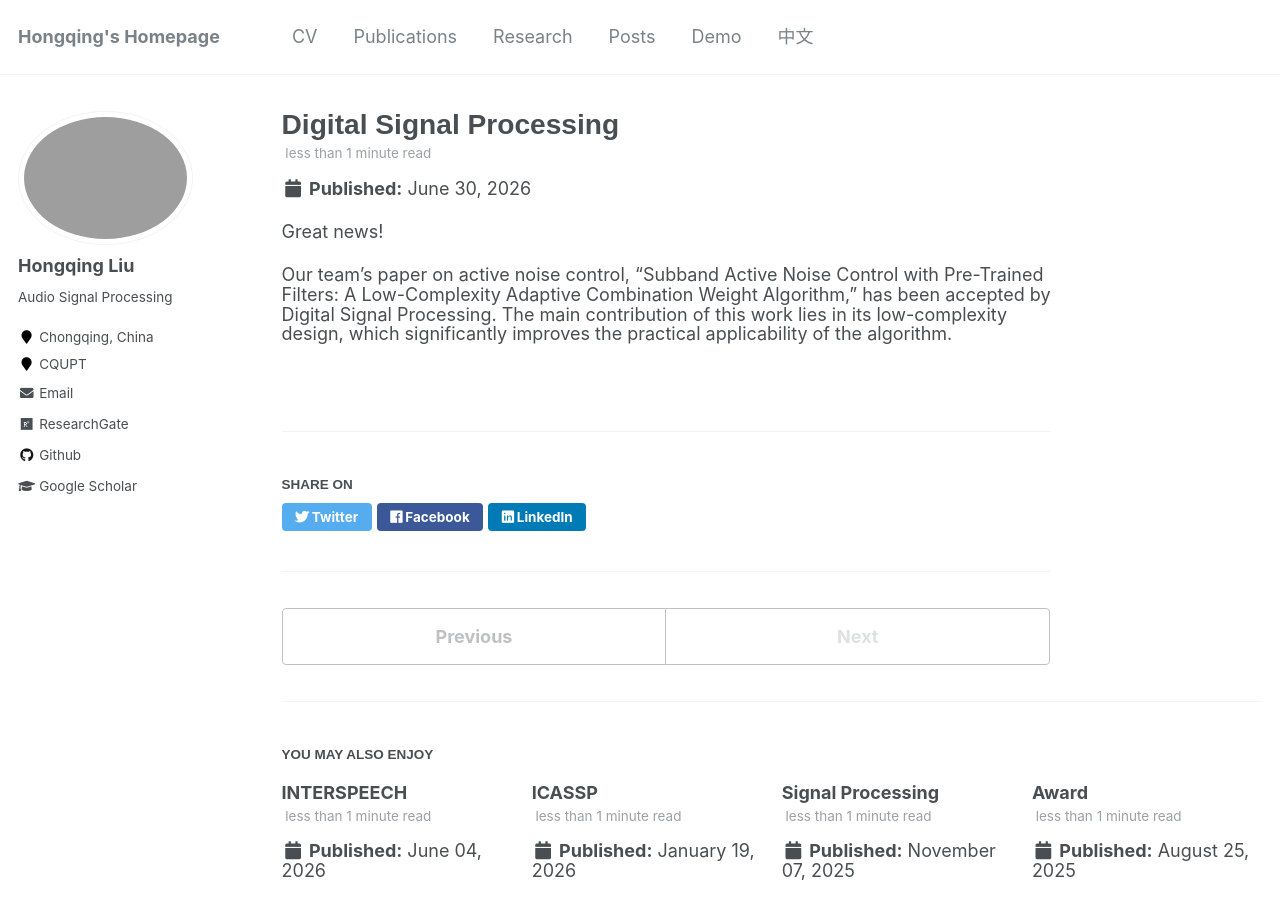
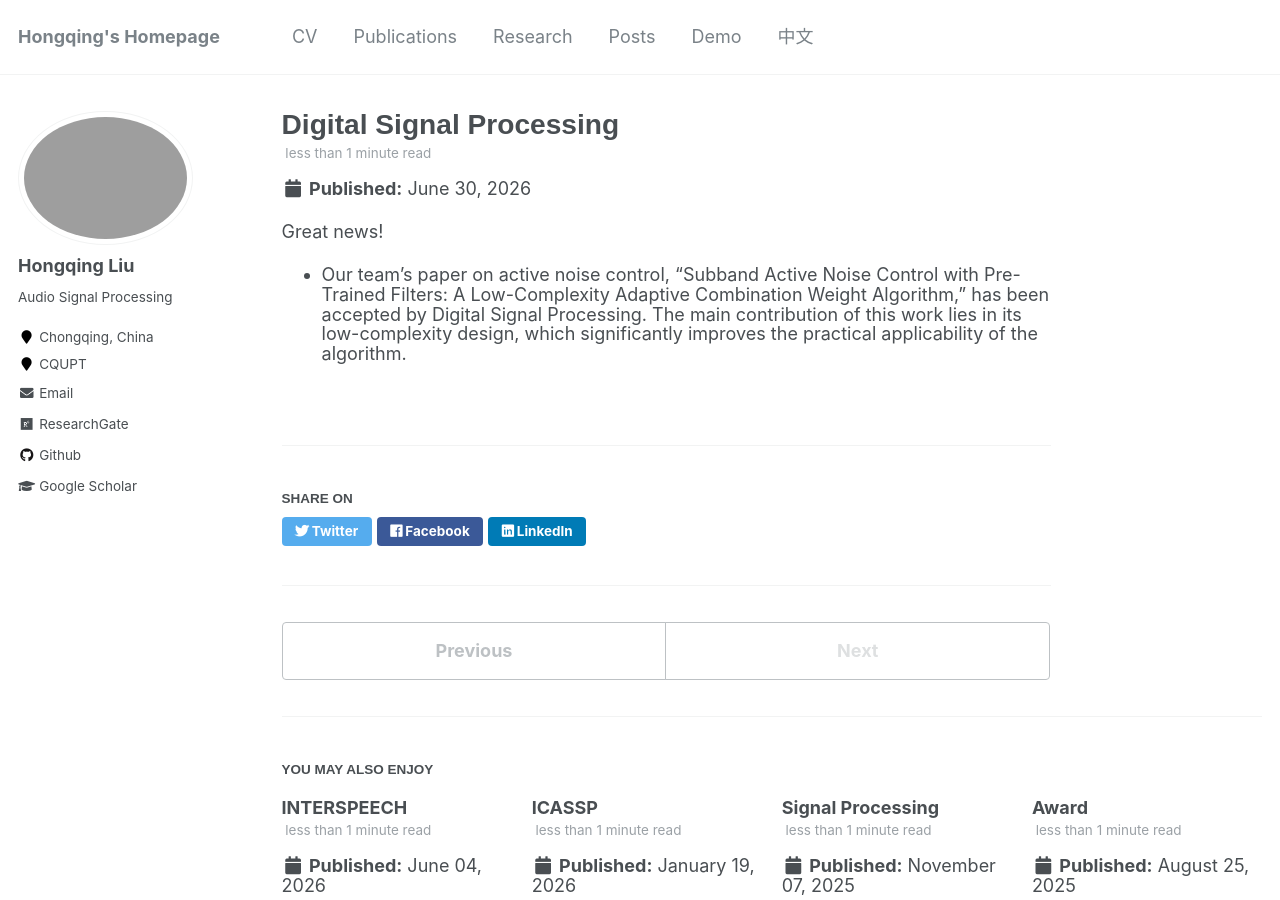
Before and after one commit to hong-qing-liu/english-hong-qing-liu.github.io, a Jekyll site: the page built from _posts/2026-06-30-blog-post-24.md, in a window 1280 px wide and 900 px high. Built offline with Jekyll 4.4.1, drawn with Linux system fonts in a browser that asks for light colours.

```diff
--- a/_posts/2026-06-30-blog-post-24.md
+++ b/_posts/2026-06-30-blog-post-24.md
@@ -6,5 +6,4 @@ permalink: /posts/2026/06/blog-post-24/
 
 
 Great news!
-
-Our team’s paper on active noise control, “Subband Active Noise Control with Pre-Trained Filters: A Low-Complexity Adaptive Combination Weight Algorithm,” has been accepted by Digital Signal Processing. The main contribution of this work lies in its low-complexity design, which significantly improves the practical applicability of the algorithm.
+- Our team’s paper on active noise control, “Subband Active Noise Control with Pre-Trained Filters: A Low-Complexity Adaptive Combination Weight Algorithm,” has been accepted by Digital Signal Processing. The main contribution of this work lies in its low-complexity design, which significantly improves the practical applicability of the algorithm.
```
